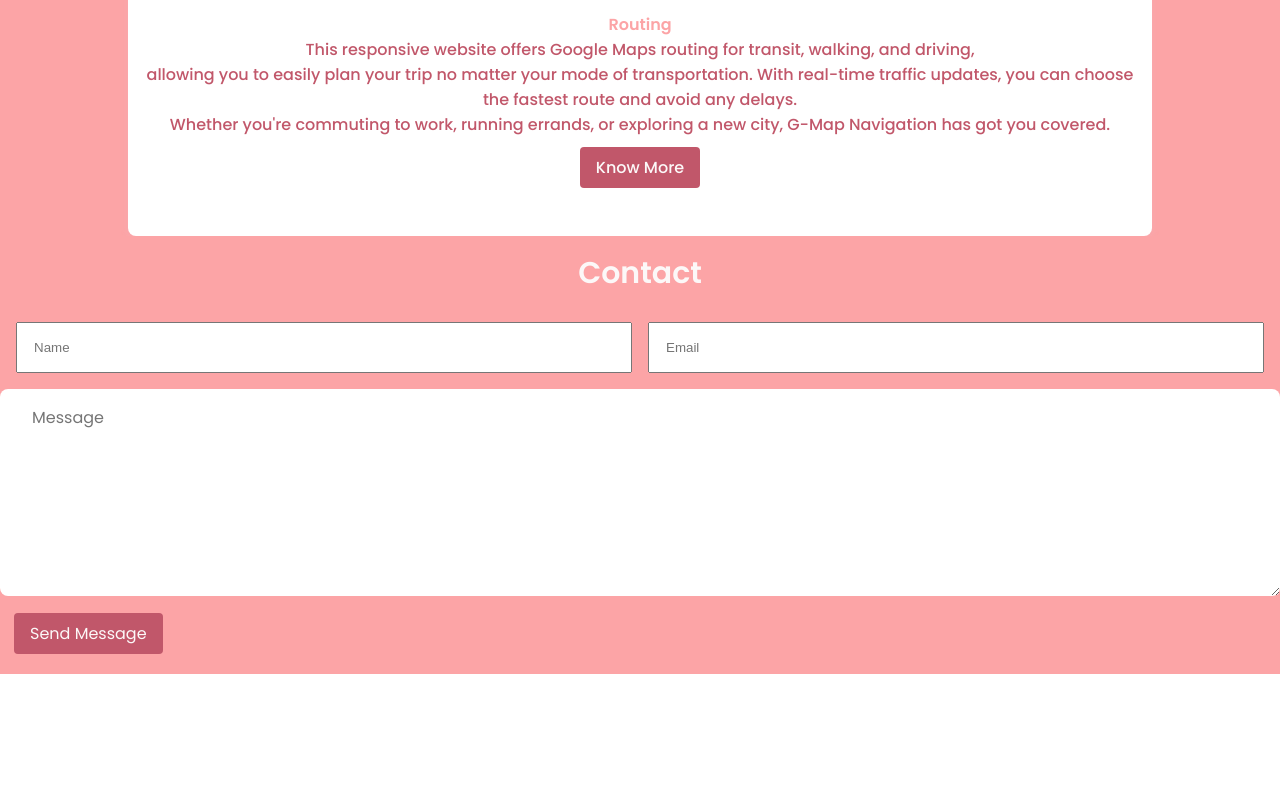
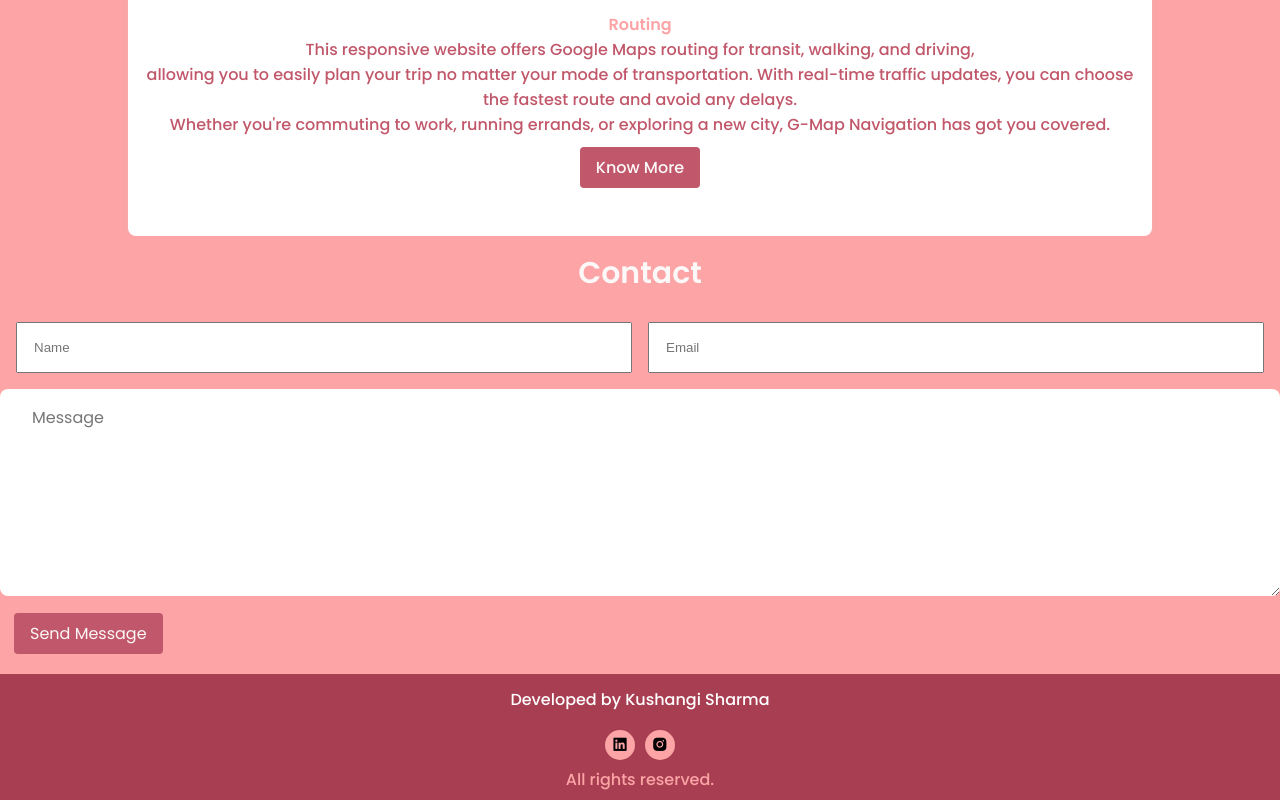
Before and after one commit to kushangisharma/Gmap-Navigation, a plain HTML site: page index.html in a window 1280 px wide. Shown: the part 1839-2639 px from the top of the page. Before the commit the page ends 2513 px from the top, so only its background shows below. Drawn offline with nearby package versions, Linux system fonts and the light colour scheme; some packages are replaced by stand-ins of ours.

Commit message:
added footer

```diff
--- a/index.html
+++ b/index.html
@@ -147,7 +147,18 @@
                 <textarea name="" id="" cols="" rows="7" placeholder="Message" class="contact__input"></textarea>
                   <input type="submit" value="Send Message" class="button contact__button">
               </form>
-
+         <!-- footer -->
+         <footer class="footer section">
+          <div class="footer__container bd=grid">
+            <!-- <h1 class="footer__title">About Me</h1> -->
+            <p class="footer__description">Developed by Kushangi Sharma</p>
+            <div class="footer__social">
+             <a href="https://www.linkedin.com/in/kushangi-sharma/" class="footer_link"><i class='bx bxl-linkedin-square'></i></a>
+             <a href="https://www.instagram.com/kushangisharma/" class="footer_link"><i class='bx bxl-instagram-alt' ></i></a>
+            </div>
+            <p class="footer__copy">All rights reserved.</p>
+          </div>
+         </footer>
         <!--gsap-->
         <script src="https://cdnjs.cloudflare.com/ajax/libs/gsap/3.5.1/gsap.min.js"></script>
 
--- a/styles.css
+++ b/styles.css
@@ -484,3 +484,47 @@
     margin-bottom: 2rem;
   }
 }
+/* footer */
+
+.footer{
+  padding: 8px 0;
+  background-color: var(--first-color-darken);
+  color: var(--first-color-lighten);
+  text-align: center;
+}
+/* .footer__title{
+
+  margin-top: 5px;
+  font-size: var(--h1-font-size);
+  margin-bottom: var(--mb-2);
+} */
+.footer__description{
+  color: #fff;
+  margin-top: 5px;
+  margin-bottom: var(--mb-2);
+}
+.footer__social{
+  font-size: 2.25rem;
+  /* margin-bottom: 3rem; */
+  padding-bottom: 0;
+}
+
+.footer_link{
+  display: inline-flex;
+  background-color: var(--first-color);
+  color: var(--first-color-lighten);
+  font-size: 1.1rem;
+  border-radius: 50%;
+  padding: .40rem;
+  margin: 0 var(--mb-1);
+  transition: .3s;
+
+}
+.footer_link:hover{
+  background-color: var(--first-color-lighten);
+  color: var(--first-color);
+}
+.footer__copy{
+  font-size: var(--smaller-font-size);
+  color: var(--first-color)
+}
```
